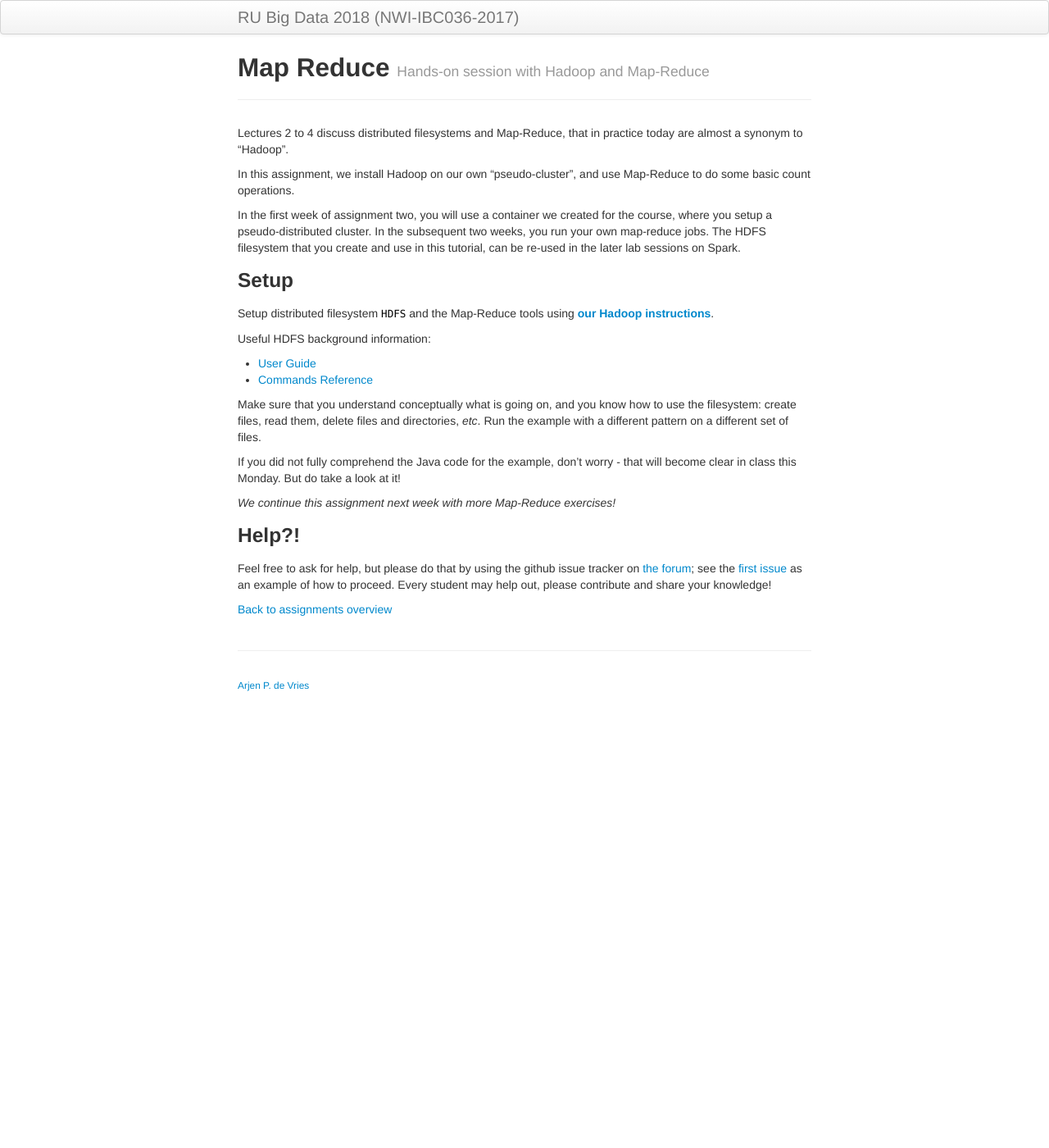
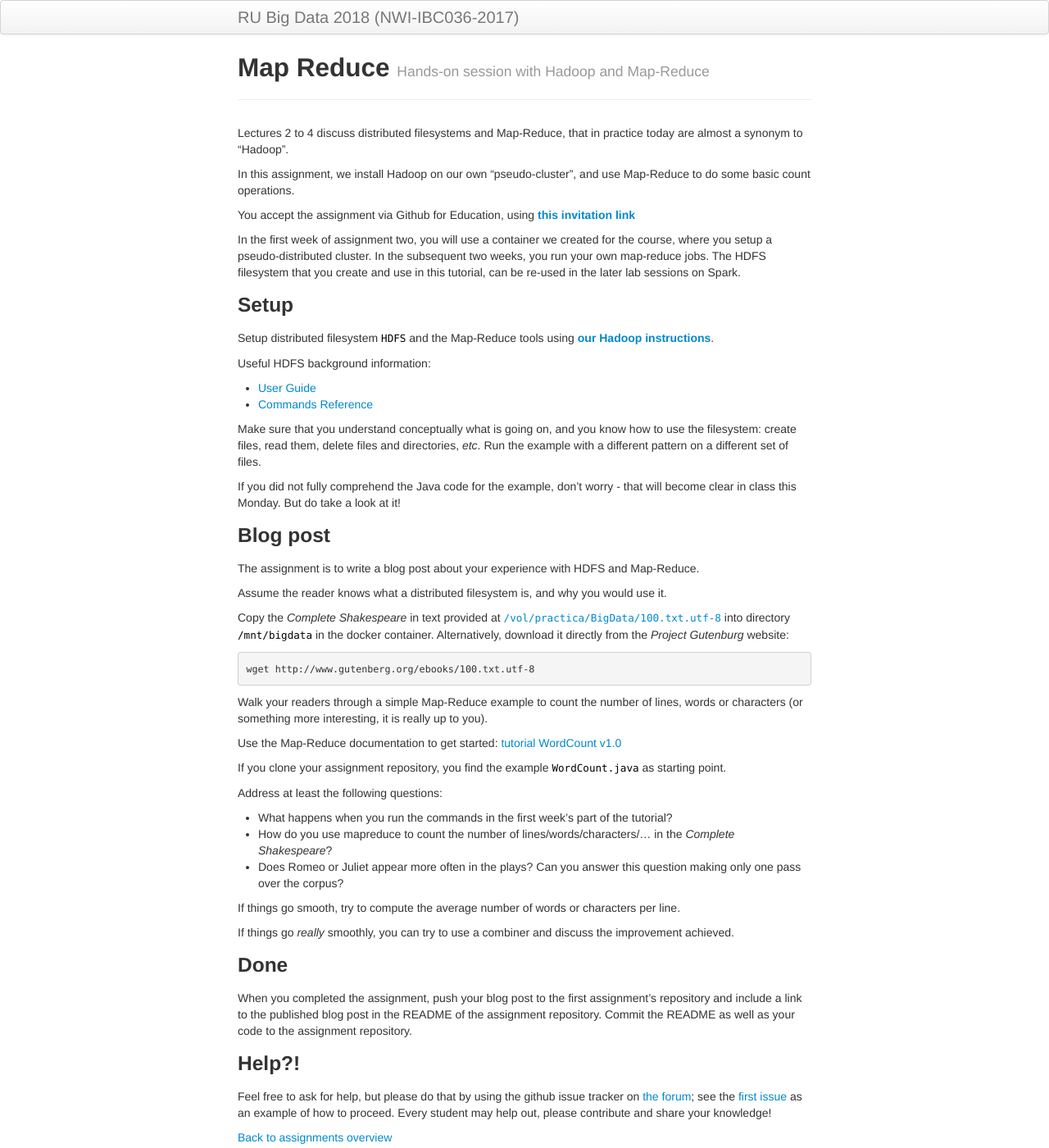
Before and after one commit to Thelukepet/course, a Jekyll site: the page built from assignments/A2-mapreduce.md, in a window 1280 px wide and 1400 px high. Shown: the whole window at 82% size. Built offline with Jekyll 4.4.1, drawn with Linux system fonts in a browser that asks for light colours; some of the changed lines change nothing that is shown.

Commit message:
Updated for actual assignment work

```diff
--- a/assignments/A2-mapreduce.md
+++ b/assignments/A2-mapreduce.md
@@ -9,10 +9,8 @@ Lectures 2 to 4 discuss distributed filesystems and Map-Reduce, that in practice
 
 In this assignment, we install Hadoop on our own "pseudo-cluster", and use Map-Reduce to do some basic count operations.
 
-<!--
 You accept the assignment via Github for Education, using
 [__this invitation link__](https://classroom.github.com/assignment-invitations/TBD)
--->
 
 In the first week of assignment two, you will use a container we created for the course, where you setup a
 pseudo-distributed cluster. In the subsequent two weeks, you run your own map-reduce jobs.
@@ -34,10 +32,6 @@ Run the example with a different pattern on a different set of files.
 If you did not fully comprehend the Java code for the example,
 don't worry - that will become clear in class this Monday.
 But do take a look at it!
-
-_We continue this assignment next week with more Map-Reduce exercises!_
-
-<!--
 
 ### Blog post
 
@@ -63,8 +57,7 @@ Use the Map-Reduce documentation to get started:
 If you clone your assignment repository, you find the example `WordCount.java` as starting point.
 
 Address at least the following questions:
-+ What happens when you ran the commands in the _Standalone_ part of the tutorial?
-+ What is different in the _Pseudo-Distributed_ case?
++ What happens when you run the commands in the first week's part of the tutorial?
 + How do you use mapreduce to count the number of lines/words/characters/... in the *Complete Shakespeare*?
 + Does Romeo or Juliet appear more often in the plays?
   Can you answer this question making only one pass over the corpus?
@@ -76,10 +69,8 @@ If things go _really_ smoothly, you can try to use a combiner and discuss the im
 ### Done
 
 When you completed the assignment, push your blog post to the first assignment's repository
-(in the `gh-pages` branch or it will not render);
-and include a link to the published blog post in the README of the assignment repository,
-and commit the README as well as your code to the assignment repository.
--->
+and include a link to the published blog post in the README of the assignment repository.
+Commit the README as well as your code to the assignment repository.
 
 ### Help?!
 
```
